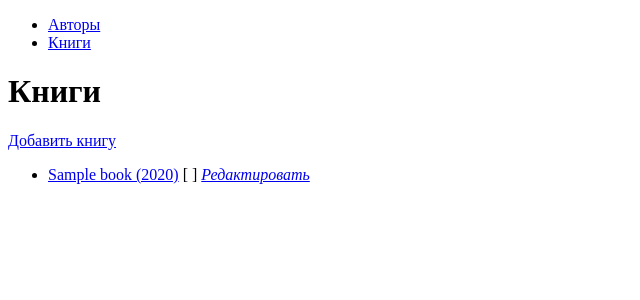
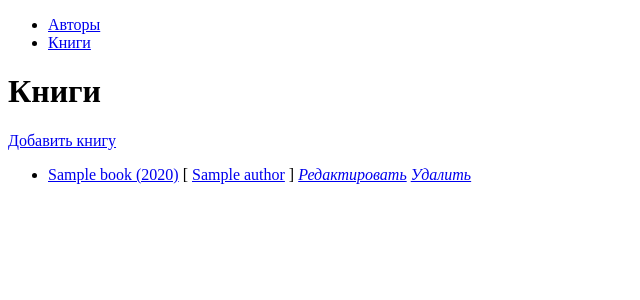
Before and after one commit to plumbum/symfony-test, a Symfony app: template templates/book/index.html.twig in a window 1280 px wide. Shown: the top 300 px of the page, without its empty margins (0-640 px from the left). Run offline with Twig, Linux system fonts and the light colour scheme; the template is opened without the code that fills it: most values are stand-ins (such as "Sample title", 1, 10 or a date in 2020); some libraries are stand-ins or nearby versions.

Commit message:
Удаление сущностей

```diff
--- a/src/Entity/Book.php
+++ b/src/Entity/Book.php
@@ -49,6 +49,7 @@ class Book
 
     /**
      * @ORM\Column(type="string", length=255)
+     * @Assert\NotBlank()
      */
     private $title;
 
@@ -59,11 +60,13 @@ class Book
 
     /**
      * @ORM\Column(type="decimal", precision=13, scale=0)
+     * @Assert\Isbn(bothIsbnMessage="Введите корректный ISBN номер")
      */
     private $ISBN;
 
     /**
      * @ORM\Column(type="integer")
+     * @Assert\Range(min=1, minMessage="В книге должна быть хотя бы {{ limit }} страниц")
      */
     private $pages;
 
--- a/src/Form/AuthorType.php
+++ b/src/Form/AuthorType.php
@@ -27,7 +27,7 @@ class AuthorType extends AbstractType
         $builder
             ->add('last_name', TextType::class, ['label' => 'Фамилия'])
             ->add('first_name', TextType::class, ['label' => 'Имя'])
-            ->add('middle_name', TextType::class, ['label' => 'Отчество'])
+            ->add('middle_name', TextType::class, ['label' => 'Отчество', 'required' => false])
         ;
     }
 
--- a/templates/author/index.html.twig
+++ b/templates/author/index.html.twig
@@ -14,6 +14,7 @@
         <li>
             <a href="{{ path('author_view', {'author': author.id}) }}">{{ author.getShortName() }}</a>
             <em><a href="{{ path('author_update', {'author': author.id}) }}">Редактировать</a></em>
+            <em><a href="{{ path('author_delete', {'author': author.id}) }}">Удалить</a></em>
         </li>
     {% endfor %}
     </ul>
--- a/templates/author/view.html.twig
+++ b/templates/author/view.html.twig
@@ -18,6 +18,7 @@
 
     <div>
         <a href="{{ path("author_update", {'author': author.id}) }}">Отредактировать</a>
+        <em><a href="{{ path('author_delete', {'author': author.id}) }}">Удалить</a></em>
         <a href="{{ path("book_create_author", {'author': author.id}) }}">Добавить книгу автора</a>
     </div>
 
--- a/templates/book/index.html.twig
+++ b/templates/book/index.html.twig
@@ -12,13 +12,14 @@
     <ul>
         {% for book in books %}
             <li>
-                <a href="{{ path('book_view', {'book': book.id}) }}">{{ book.getTitle() }} ({{ book.getYear() }})</a>
-                {% if book.getAuthors() %}[
-                {% for author in book.getAuthors() %}
+                <a href="{{ path('book_view', {'book': book.id}) }}">{{ book.title }} ({{ book.year }})</a>
+                {% if book.authors %}[
+                {% for author in book.authors %}
                     <a href="{{ path('author_view', {'author': author.id}) }}">{{ author.getShortName() }}</a>{% if not loop.last %},{% endif %}
                 {% endfor %}
                 ]{% endif %}
                 <em><a href="{{ path('book_update', {'book': book.id}) }}">Редактировать</a></em>
+                <em><a href="{{ path('book_delete', {'book': book.id}) }}">Удалить</a></em>
             </li>
         {% endfor %}
     </ul>
--- a/templates/book/view.html.twig
+++ b/templates/book/view.html.twig
@@ -26,6 +26,7 @@
 
     <div>
         <a href="{{ path("book_update", {'book': book.id}) }}">Отредактировать</a>
+        <em><a href="{{ path('book_delete', {'book': book.id}) }}">Удалить</a></em>
     </div>
 
 
```
Also changed, not shown: src/Controller/AuthorController.php (+16 -1 lines), src/Controller/BookController.php (+16 -1 lines), var/books.db.
